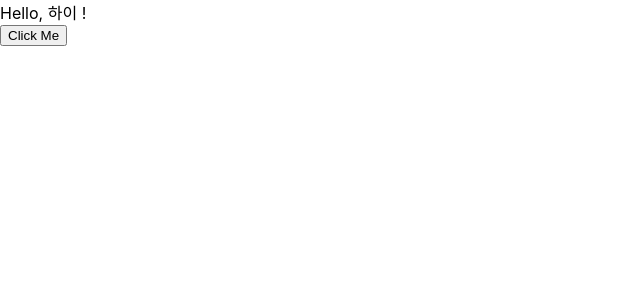
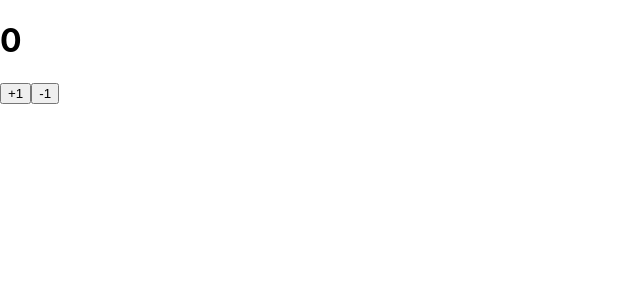
Before and after one commit to antlikelion/velopert-ts-react-component, a React (Create React App) app: page / in a window 1280 px wide. Shown: the top 300 px of the page, without its empty margins (0-640 px from the left). Built offline with nearby package versions, Linux system fonts and the light colour scheme.

Commit message:
ts-react에서 useState

```diff
--- a/src/App.tsx
+++ b/src/App.tsx
@@ -1,12 +1,9 @@
 import React from 'react';
-import Greetings from './Greetings';
+import Counter from './Counter';
 
 const App: React.FC = () => {
-  const onClick = (name: string) => {
-    console.log(`${name} says hello`);
-  }
   return (
-    <Greetings name="하이" onClick={onClick} />
+    <Counter />
   );
 }
 
--- /dev/null
+++ b/src/Counter.tsx
@@ -0,0 +1,26 @@
+import React, {useState} from 'react';
+
+function Counter() {
+    const [count, setCount] = useState<number>(0);
+    // generic이 적용되는 것을 제외하면 js와 별 차이가 없다
+    // 심지어 generic을 생략해도 알아서 타입 유추를 해준다
+    // 따라서 상태가 null 일 수도, 아닐수도 있을 때 generic을 활용하면 좋다(밑처럼)
+    // const [count, setCount] = useState<number|null>(0);
+    // 또한 상태의 타입이 까다로운 구조를 가진 객체거나 배열일 경우엔 generic을 명시해주는 게 좋다(밑처럼)
+    // type Todos = {id:number; text:string; done:boolean}
+    // const [todos, setTodos] = useState<Todos[]>([])
+
+    const onIncrease = () => setCount(count + 1)
+    const onDecrease = () => setCount(count - 1)
+    return (
+        <div>
+            <h1>{count}</h1>
+            <div>
+                <button onClick={onIncrease}>+1</button>
+                <button onClick={onDecrease}>-1</button>
+            </div>
+        </div>
+    )
+}
+
+export default Counter;
```
